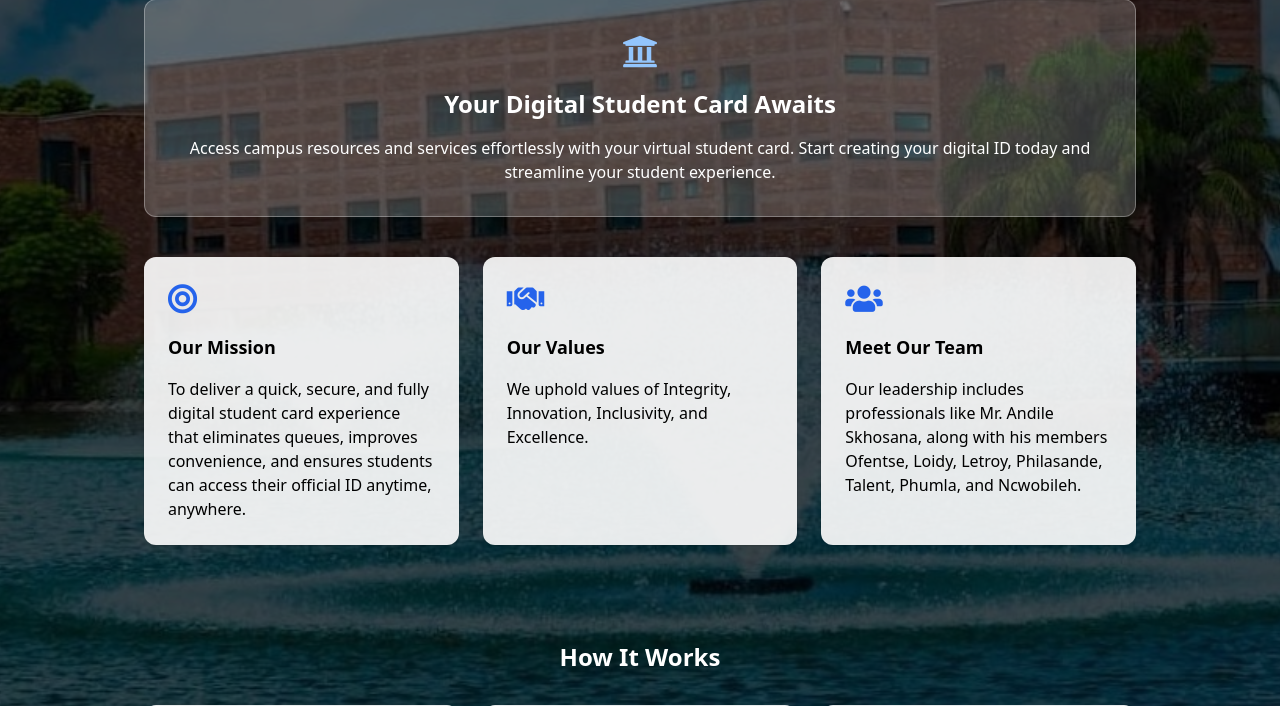
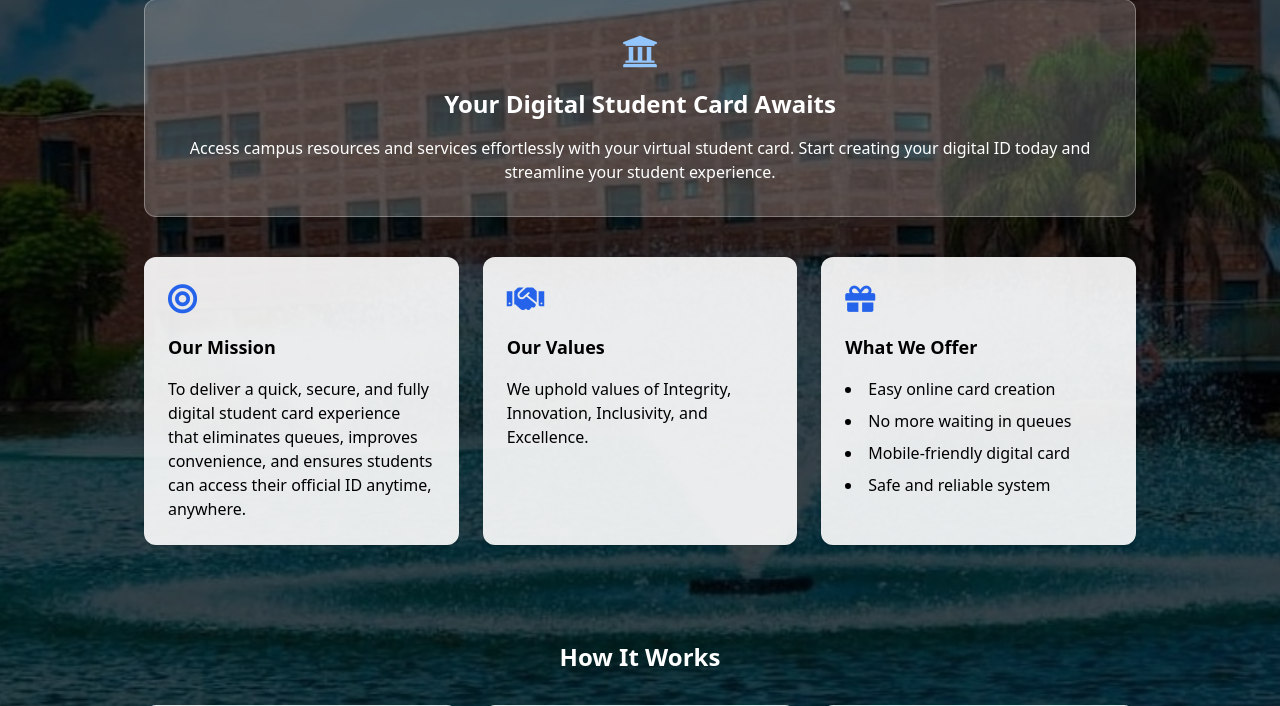
Before and after one commit to letroy969/StudentCardSystem, a Flask app: page / in a window 1280 px wide. Shown: the part 401-1107 px from the top of the page. Run offline with Flask 3, Linux system fonts and the light colour scheme; some libraries are stand-ins or nearby versions.

Commit message:
Replace Meet Our Team section with What We Offer section

```diff
--- a/templates/index.html
+++ b/templates/index.html
@@ -152,11 +152,14 @@
             </p>
           </div>
           <div class="bg-white bg-opacity-90 p-6 rounded-xl shadow text-black transform hover:scale-105 transition-all duration-300">
-            <i class="fas fa-users text-blue-600 text-3xl mb-4 hover:text-blue-700 transition-colors duration-300"></i>
-            <h3 class="font-bold text-lg mb-4">Meet Our Team</h3>
-            <p>
-                Our leadership includes professionals like Mr. Andile Skhosana, along with his members Ofentse, Loidy, Letroy, Philasande, Talent, Phumla, and Ncwobileh.
-            </p>
+            <i class="fas fa-gift text-blue-600 text-3xl mb-4 hover:text-blue-700 transition-colors duration-300"></i>
+            <h3 class="font-bold text-lg mb-4">What We Offer</h3>
+            <ul class="list-disc list-inside space-y-2">
+              <li>Easy online card creation</li>
+              <li>No more waiting in queues</li>
+              <li>Mobile-friendly digital card</li>
+              <li>Safe and reliable system</li>
+            </ul>
           </div>
         </div>
       </section>
```
